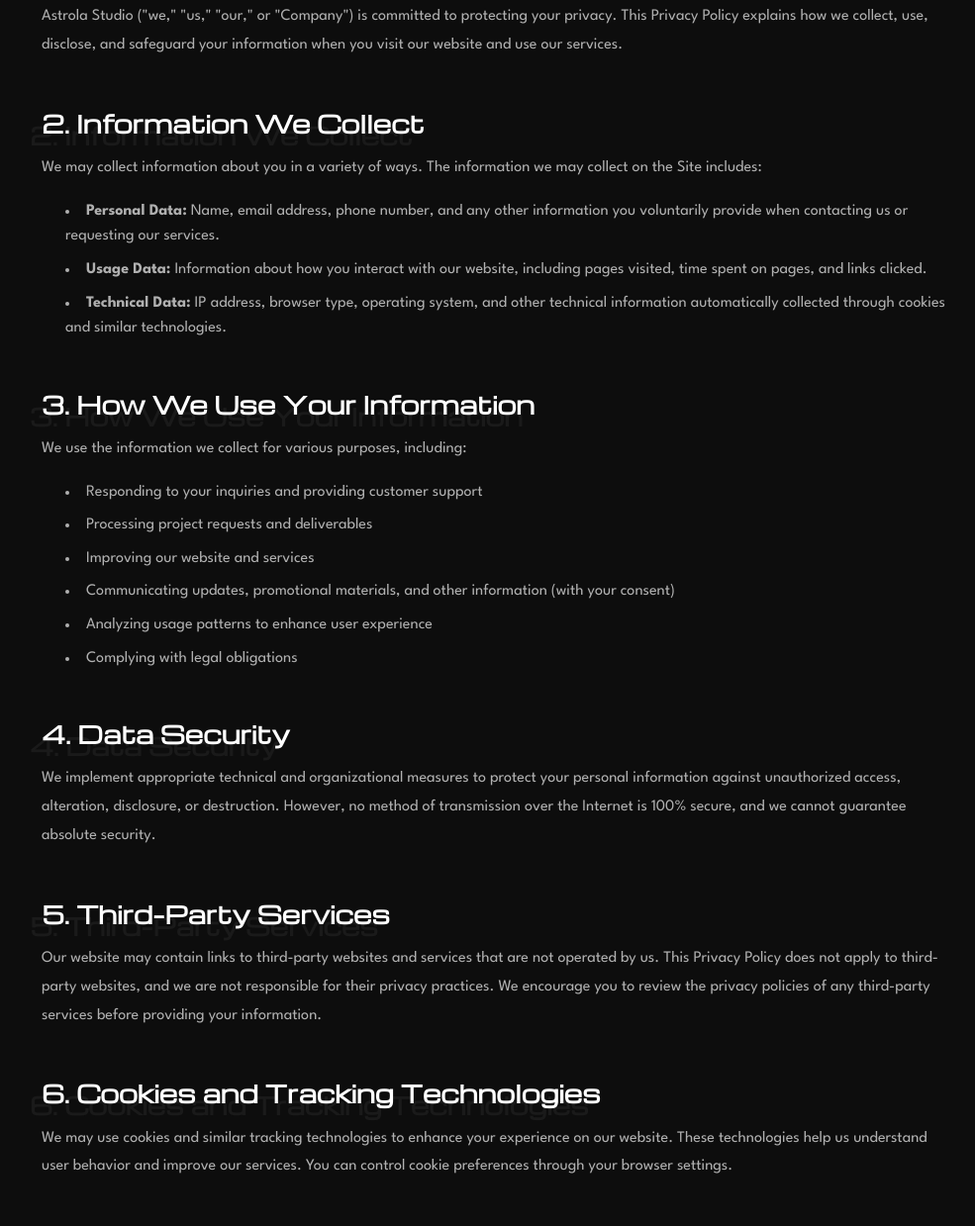
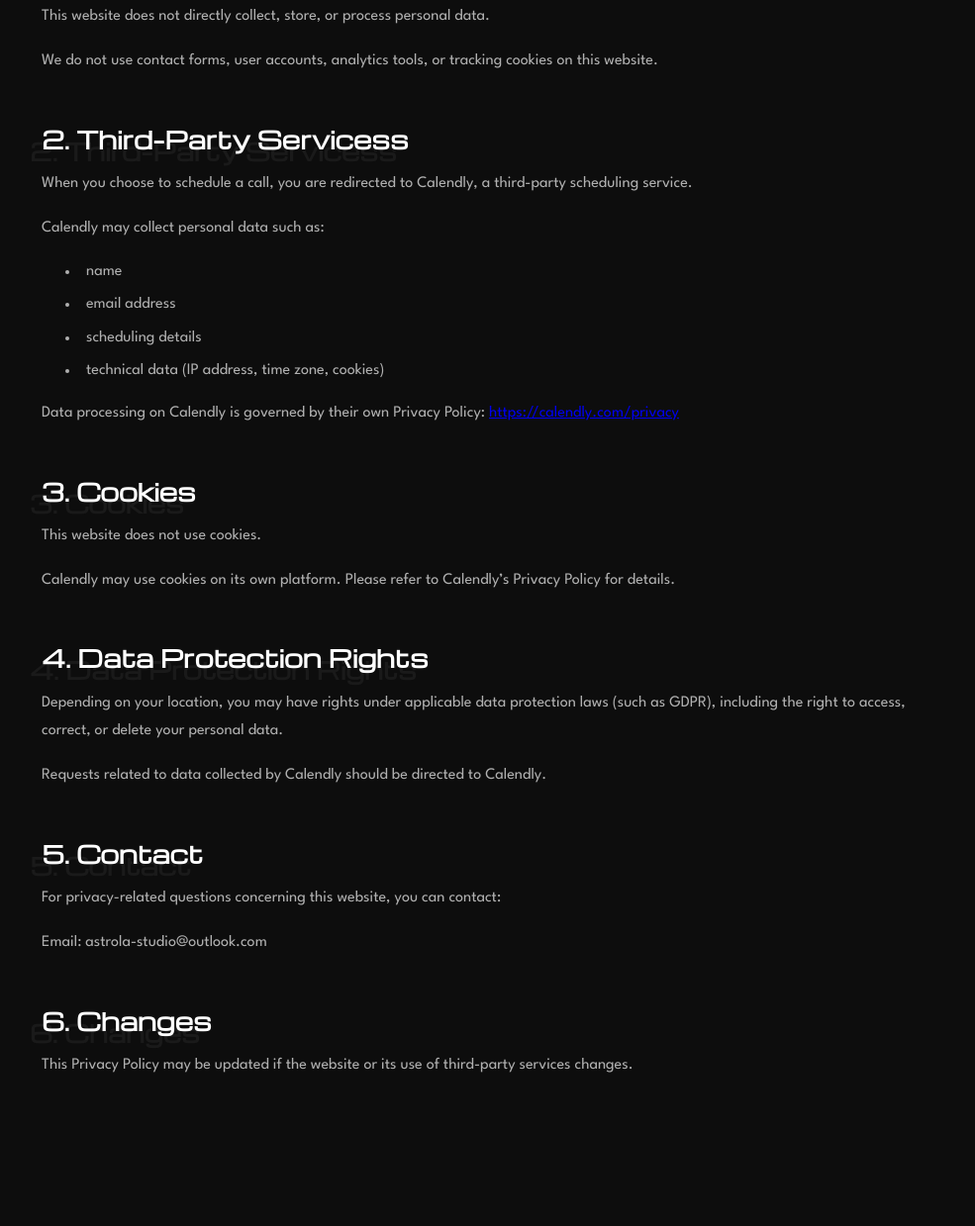
Before and after one commit to astroganov001-ctrl/astroganoff, a plain HTML site: page privacy-policy.html in a window 1280 px wide. Shown: the part 457-1696 px from the top of the page at 99% size, without its empty margins (136-1121 px from the left). Drawn offline with nearby package versions, Linux system fonts and the light colour scheme.

Commit message:
Add files via upload

```diff
--- a/privacy-policy.html
+++ b/privacy-policy.html
@@ -6,6 +6,11 @@
     <title>Privacy Policy - Astrola Studio</title>
     <meta name="description" content="Privacy Policy for Astrola Studio">
     <meta name="author" content="Astrola Studio">
+    <link rel="icon" type="image/x-icon" href="Resources/Graphics/favicon.ico">
+    <link rel="icon" type="image/png" sizes="32x32" href="Resources/Graphics/favicon-32x32.png">
+    <link rel="icon" type="image/png" sizes="16x16" href="Resources/Graphics/favicon-16x16.png">
+    <link rel="apple-touch-icon" sizes="180x180" href="Resources/Graphics/apple-touch-icon.png">
+    <link rel="manifest" href="Resources/Graphics/site.webmanifest">
     <link rel="stylesheet" href="CSS/styles.css">
     <link rel="preconnect" href="https://fonts.googleapis.com">
     <link rel="preconnect" href="https://fonts.gstatic.com" crossorigin>
@@ -41,56 +46,34 @@
             <div class="policy-content">
                 <p><strong>Last Updated: December 2025</strong></p>
 
-                <h2>1. Introduction</h2>
-                <p>Astrola Studio ("we," "us," "our," or "Company") is committed to protecting your privacy. This Privacy Policy explains how we collect, use, disclose, and safeguard your information when you visit our website and use our services.</p>
+                <h2>1. General Information</h2>
+                <p>This website does not directly collect, store, or process personal data.</p>
+                <p>We do not use contact forms, user accounts, analytics tools, or tracking cookies on this website.</p>
+                <h2>2. Third-Party Servicess</h2>
+                <p>When you choose to schedule a call, you are redirected to Calendly, a third-party scheduling service.</p>
+                <p>Calendly may collect personal data such as:</p>
+                <ul class="list">
+                    <li>name</li>
+                    <li>email address</li>
+                    <li>scheduling details</li>
+                    <li>technical data (IP address, time zone, cookies)</li>
+                </ul>
+                <p>Data processing on Calendly is governed by their own Privacy Policy: <a href="https://calendly.com/privacy" target="_blank" rel="noopener noreferrer">https://calendly.com/privacy</a></p>
 
-                <h2>2. Information We Collect</h2>
-                <p>We may collect information about you in a variety of ways. The information we may collect on the Site includes:</p>
-                <ul class="list">
-                    <li><strong>Personal Data:</strong> Name, email address, phone number, and any other information you voluntarily provide when contacting us or requesting our services.</li>
-                    <li><strong>Usage Data:</strong> Information about how you interact with our website, including pages visited, time spent on pages, and links clicked.</li>
-                    <li><strong>Technical Data:</strong> IP address, browser type, operating system, and other technical information automatically collected through cookies and similar technologies.</li>
-                </ul>
+                <h2>3. Cookies</h2>
+                <p>This website does not use cookies.</p>
+                <p>Calendly may use cookies on its own platform. Please refer to Calendly’s Privacy Policy for details.</p>
 
-                <h2>3. How We Use Your Information</h2>
-                <p>We use the information we collect for various purposes, including:</p>
-                <ul class="list">
-                    <li>Responding to your inquiries and providing customer support</li>
-                    <li>Processing project requests and deliverables</li>
-                    <li>Improving our website and services</li>
-                    <li>Communicating updates, promotional materials, and other information (with your consent)</li>
-                    <li>Analyzing usage patterns to enhance user experience</li>
-                    <li>Complying with legal obligations</li>
-                </ul>
+                <h2>4. Data Protection Rights</h2>
+                <p>Depending on your location, you may have rights under applicable data protection laws (such as GDPR), including the right to access, correct, or delete your personal data.</p>
+                <p>Requests related to data collected by Calendly should be directed to Calendly.</p>
 
-                <h2>4. Data Security</h2>
-                <p>We implement appropriate technical and organizational measures to protect your personal information against unauthorized access, alteration, disclosure, or destruction. However, no method of transmission over the Internet is 100% secure, and we cannot guarantee absolute security.</p>
+                <h2>5. Contact</h2>
+                <p>For privacy-related questions concerning this website, you can contact:</p>
+                <p>Email: astrola-studio@outlook.com</p>
 
-                <h2>5. Third-Party Services</h2>
-                <p>Our website may contain links to third-party websites and services that are not operated by us. This Privacy Policy does not apply to third-party websites, and we are not responsible for their privacy practices. We encourage you to review the privacy policies of any third-party services before providing your information.</p>
-
-                <h2>6. Cookies and Tracking Technologies</h2>
-                <p>We may use cookies and similar tracking technologies to enhance your experience on our website. These technologies help us understand user behavior and improve our services. You can control cookie preferences through your browser settings.</p>
-
-                <h2>7. Your Rights</h2>
-                <p>Depending on your location, you may have certain rights regarding your personal information, including:</p>
-                <ul class="list">
-                    <li>The right to access your personal data</li>
-                    <li>The right to correct inaccurate data</li>
-                    <li>The right to request deletion of your data</li>
-                    <li>The right to opt-out of marketing communications</li>
-                </ul>
-
-                <h2>8. Retention of Data</h2>
-                <p>We retain your personal information only for as long as necessary to fulfill the purposes for which it was collected or as required by law. Once the purpose has been fulfilled, we will securely delete or anonymize your information.</p>
-
-                <h2>9. Changes to This Privacy Policy</h2>
-                <p>We may update this Privacy Policy from time to time to reflect changes in our practices or for other operational, legal, or regulatory reasons. We will notify you of any material changes by posting the updated policy on our website and updating the "Last Updated" date.</p>
-
-                <h2>10. Contact Us</h2>
-                <p>If you have questions about this Privacy Policy or our privacy practices, please contact us at:</p>
-                <p><strong>Astrola Studio</strong><br>
-                Email: contact@astrola.studio</p>
+                <h2>6. Changes</h2>
+                <p>This Privacy Policy may be updated if the website or its use of third-party services changes.</p>
             </div>
         </section>
     </main>
```
Also changed, not shown: booker.html (+5 -0 lines), healthflow.html (+5 -0 lines), index.html (+5 -0 lines), studio-of-beauty.html (+5 -0 lines).
